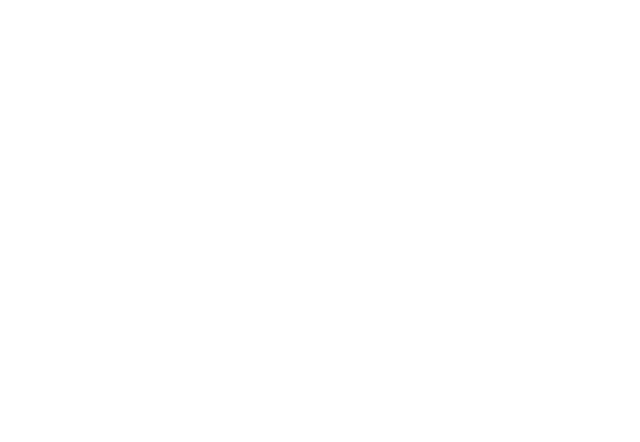
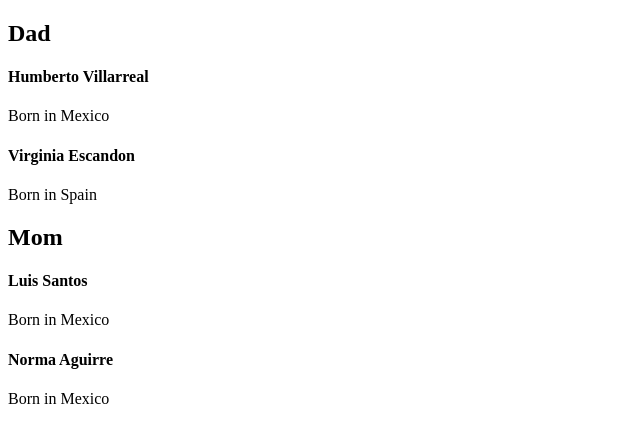
Before and after one commit to jjvs92/bootcampFamilyTree, a plain HTML site: page index.html in a window 1280 px wide. Shown: the whole page, without its empty margins (0-640 px from the left). Drawn offline with Linux system fonts and the light colour scheme.

Commit message:
Added grandparents HTML

```diff
--- a/index.html
+++ b/index.html
@@ -7,6 +7,29 @@
     <link rel='stylesheet' href='./style.css'/>
 </head>
 <body>
-
+    <div class='shared-sections' id='grand-parents-section'>
+        <div>
+            <h2>Dad</h2>
+            <h4>
+                Humberto Villarreal
+            </h4>
+            <p>Born in Mexico</p>
+            <h4>
+                Virginia Escandon
+            </h4>
+            <p>Born in Spain</p>
+        </div>
+        <div>
+            <h2>Mom</h2>
+            <h4>
+                Luis Santos
+            </h4>
+            <p>Born in Mexico</p>
+            <h4>
+                Norma Aguirre
+            </h4>
+            <p>Born in Mexico</p>
+        </div>
+    </div>
 </body>
 </html>
```
